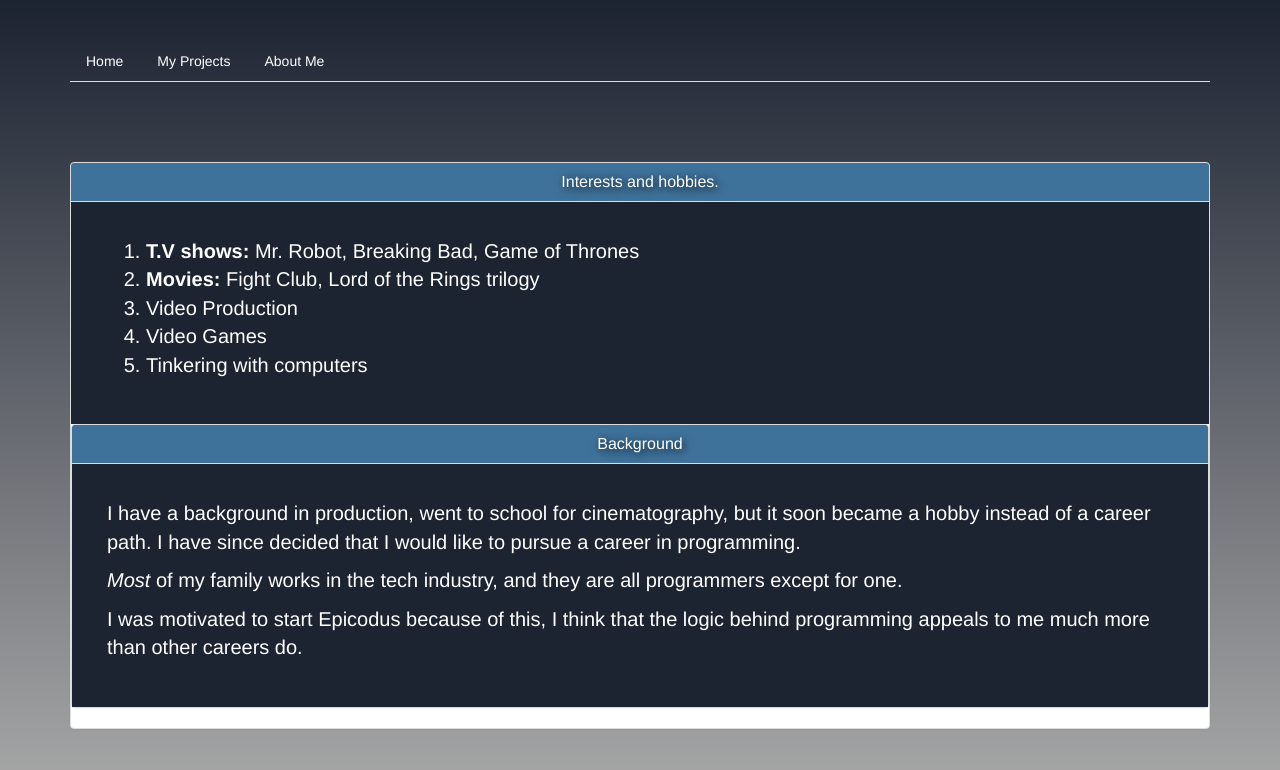
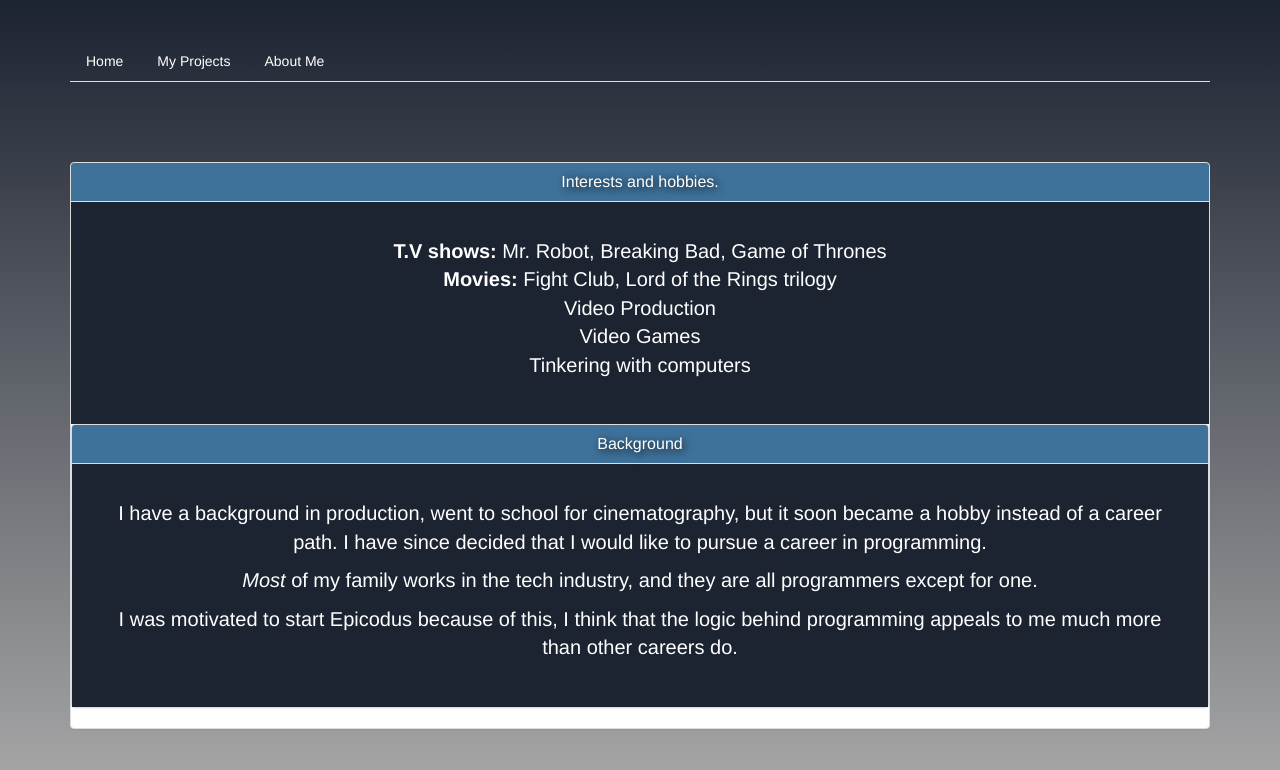
Before and after one commit to ChrisSwanenr/Portfolio, a plain HTML site: page about-me.html in a window 1280 px wide. Drawn offline with Linux system fonts and the light colour scheme.

Commit message:
Add text alignment to about-me.html.

```diff
--- a/about-me.html
+++ b/about-me.html
@@ -25,13 +25,13 @@
       </div>
       <div class="aboutmelist">
         <div class="panel-body">
-          <ol>
+          <ul class="list-unstyled">
             <li><strong>T.V shows:</strong> Mr. Robot, Breaking Bad, Game of Thrones</li>
             <li><strong>Movies:</strong> Fight Club, Lord of the Rings trilogy </li>
             <li>Video Production</li>
             <li>Video Games</li>
             <li>Tinkering with computers</li>
-          </ol>
+          </ul>
         </div>
       </div>
       <div class="panel panel-default">
--- a/css/styles.css
+++ b/css/styles.css
@@ -99,3 +99,9 @@ h6 {
   top: -30px;
   left: 750px
 }
+ul {
+  text-align: center;
+}
+p {
+  text-align: center;
+}
```
